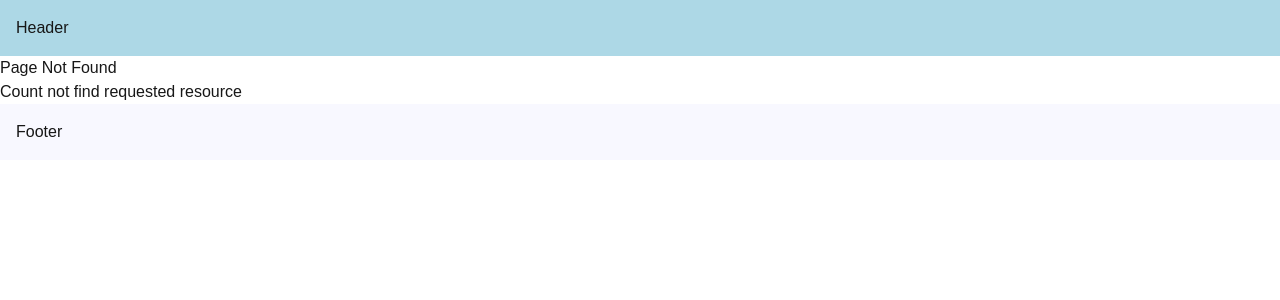
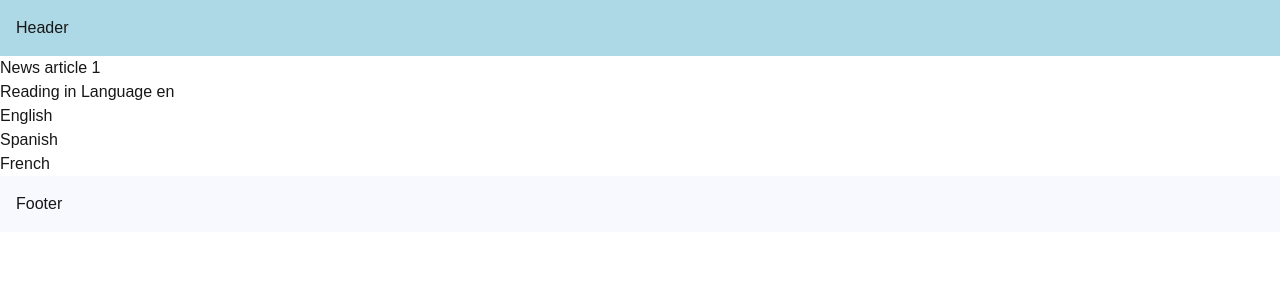
Before and after one commit to FyslAhmd/next.js-codevolution, a Next.js app: page /articles/1 in a window 1280 px wide. Before the commit this address had no page. Shown: the top 300 px of the page. Built offline with nearby package versions, Linux system fonts and the light colour scheme.

Commit message:
apply params and search params in project

```diff
--- /dev/null
+++ b/src/app/articles/[articleId]/page.jsx
@@ -0,0 +1,21 @@
+"use client";
+import Link from "next/link";
+import { use } from "react";
+
+export default function NewsArticle({ params, searchParams }) {
+  const { articleId } = use(params);
+  const { lang = "en" } = use(searchParams);
+
+  return (
+    <div>
+      <h1>News article {articleId}</h1>
+      <p>Reading in Language {lang}</p>
+      <Link href={`/articles/${articleId}?lang=en`}>English</Link>
+      <br />
+      <Link href={`/articles/${articleId}?lang=es`}>Spanish</Link>
+      <br />
+      <Link href={`/articles/${articleId}?lang=fr`}>French</Link>
+      <br />
+    </div>
+  );
+}
--- a/src/app/page.js
+++ b/src/app/page.js
@@ -5,7 +5,10 @@ export default function Home() {
     <div>
       <h1>Home Page</h1>
       <Link href="/blog">Blog</Link> <br />
-      <Link href="/products">Products</Link>
+      <Link href="/products">Products</Link> <br />
+      <Link href="/articles/breaking-news?lang=en">Read In English</Link> <br />
+      <Link href="/articles/breaking-news?lang=fr">Read In French</Link>
+      <br />
     </div>
   );
 }
```
